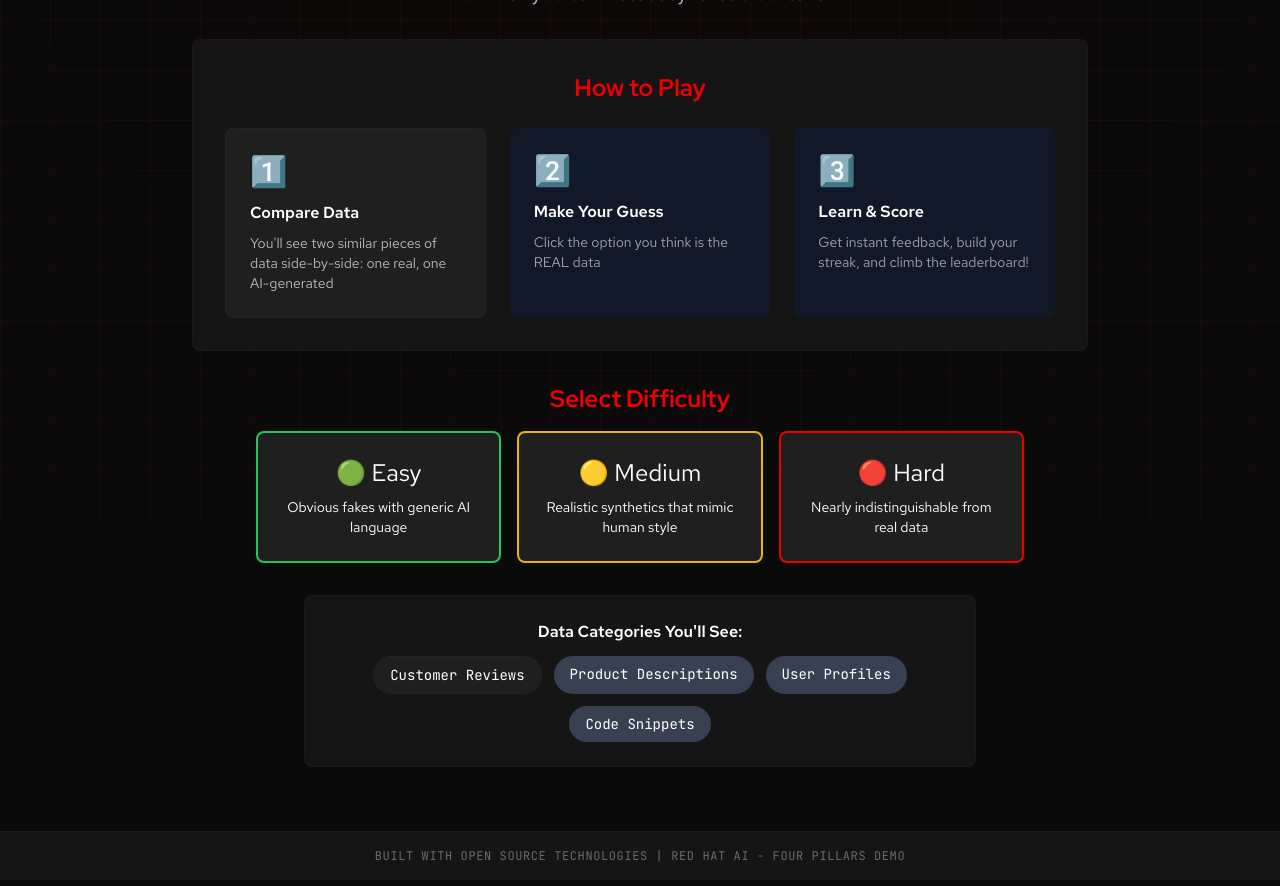
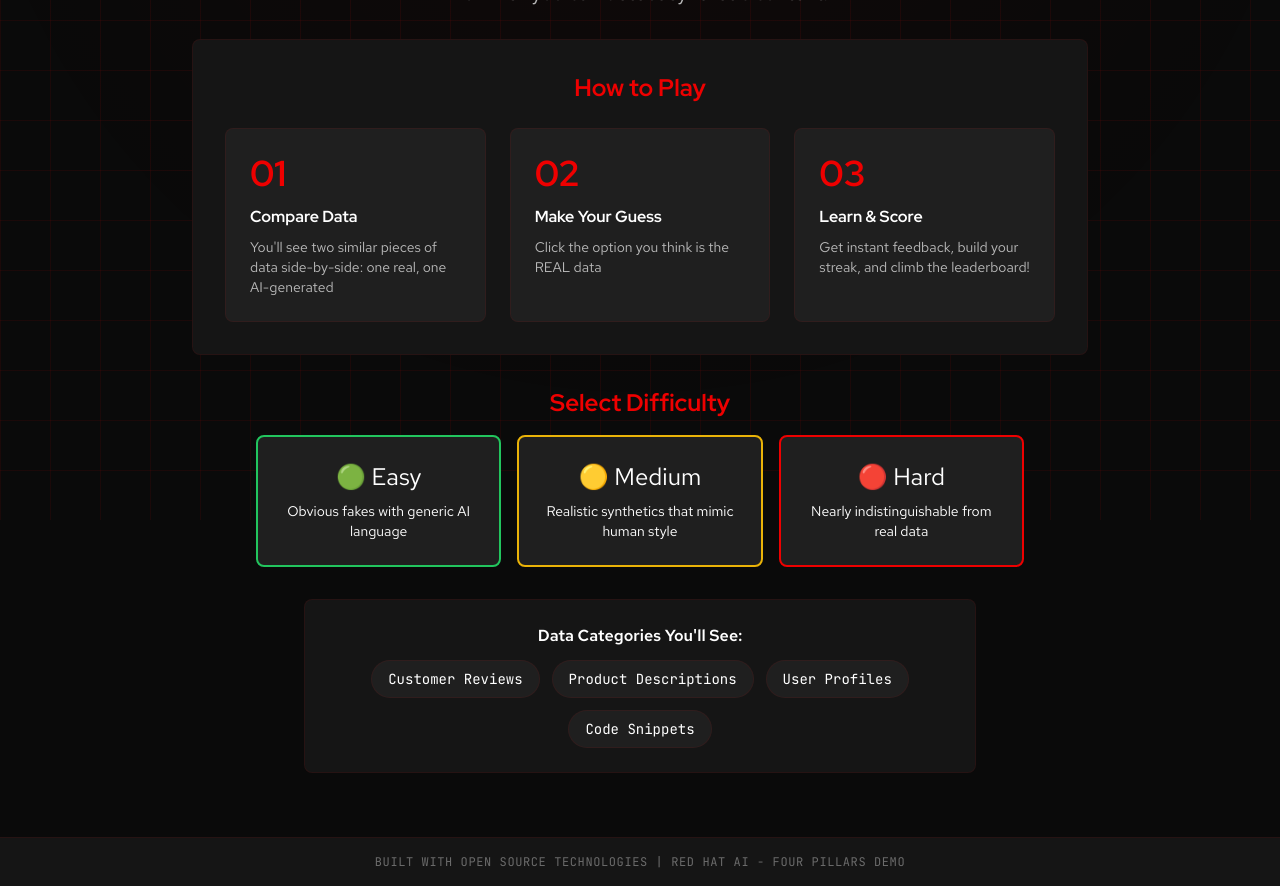
Before and after one commit to soyr-redhat/real-or-fake-synthetic-data-demo, a React (Vite) app in the folder frontend/: page / in a window 1280 px wide. Shown: the part 280-1166 px from the top of the page. Built offline with nearby package versions, Linux system fonts and the light colour scheme; no server answers.

Commit message:
update styling

```diff
--- a/frontend/src/components/GameScreen.jsx
+++ b/frontend/src/components/GameScreen.jsx
@@ -16,10 +16,21 @@ export default function GameScreen({ session, currentPair, guessResult, loading,
     ? Math.round((session.correct_guesses / session.total_guesses) * 100)
     : 0
 
+  // Auto end game when lives reach 0
+  if (session.lives === 0 && guessResult) {
+    setTimeout(() => onEndGame(), 2000)
+  }
+
   return (
     <div className="max-w-6xl mx-auto">
       {/* Stats Bar */}
-      <div className="grid grid-cols-2 md:grid-cols-5 gap-4 mb-8">
+      <div className="grid grid-cols-2 md:grid-cols-6 gap-4 mb-8">
+        <div className="bg-redhat-dark-elevated border border-redhat-grid-line rounded-lg p-4 text-center">
+          <div className="text-2xl font-mono font-bold text-redhat-red">
+            {session.lives > 0 ? '❤️'.repeat(session.lives) : '💀'}
+          </div>
+          <div className="text-xs text-redhat-text-tertiary font-mono uppercase tracking-wider">Lives</div>
+        </div>
         <div className="bg-redhat-dark-elevated border border-redhat-grid-line rounded-lg p-4 text-center">
           <div className="text-2xl font-mono font-bold text-redhat-red">{session.score}</div>
           <div className="text-xs text-redhat-text-tertiary font-mono uppercase tracking-wider">Score</div>
@@ -43,18 +54,24 @@ export default function GameScreen({ session, currentPair, guessResult, loading,
       </div>
 
       {/* Category Selector */}
-      {!guessResult && (
       <div className="mb-6">
         <h3 className="text-lg font-display font-semibold mb-3 text-redhat-red">Select Category:</h3>
         <div className="grid grid-cols-2 md:grid-cols-4 gap-3">
           {CATEGORIES.map(cat => (
             <button
               key={cat.value}
-                onClick={() => setSelectedCategory(cat.value)}
-                disabled={loading}
+              onClick={() => {
+                setSelectedCategory(cat.value)
+                if (guessResult) {
+                  onContinue(cat.value)
+                }
+              }}
+              disabled={loading && !guessResult}
               className={`p-3 rounded-lg border-2 transition ${
                 currentPair?.category === cat.value
                   ? 'bg-redhat-red border-redhat-red text-white'
+                  : selectedCategory === cat.value && !currentPair
+                  ? 'bg-redhat-red bg-opacity-20 border-redhat-red'
                   : 'bg-redhat-dark-elevated border-redhat-grid-line hover:border-redhat-red'
               }`}
             >
@@ -64,7 +81,6 @@ export default function GameScreen({ session, currentPair, guessResult, loading,
           ))}
         </div>
       </div>
-      )}
 
       {/* Main Comparison */}
       {currentPair && (
@@ -141,17 +157,19 @@ export default function GameScreen({ session, currentPair, guessResult, loading,
             </div>
             <p className="text-lg mb-4 text-redhat-text-primary">{guessResult.explanation}</p>
             <div className="flex justify-center gap-4">
+              {session.lives > 0 && (
                 <button
                   onClick={() => onContinue(selectedCategory)}
                   className="px-6 py-3 bg-redhat-red hover:bg-redhat-red-hover border border-redhat-red rounded-lg font-mono uppercase tracking-wider font-semibold transition"
                 >
                   Next Challenge
                 </button>
+              )}
               <button
                 onClick={onEndGame}
                 className="px-6 py-3 bg-redhat-dark-elevated border border-redhat-grid-line hover:border-redhat-red rounded-lg font-mono uppercase tracking-wider font-semibold transition"
               >
-                End Game
+                {session.lives === 0 ? 'View Results' : 'End Game'}
               </button>
             </div>
           </div>
--- a/frontend/src/components/Leaderboard.jsx
+++ b/frontend/src/components/Leaderboard.jsx
@@ -25,51 +25,51 @@ export default function Leaderboard({ apiUrl }) {
 
   if (loading) {
     return (
-      <div className="bg-gray-800 rounded-lg p-8 text-center">
-        <div className="animate-spin inline-block w-8 h-8 border-4 border-redhat border-t-transparent rounded-full"></div>
-        <p className="mt-4 text-gray-400">Loading leaderboard...</p>
+      <div className="bg-redhat-dark-surface border border-redhat-grid-line rounded-lg p-8 text-center">
+        <div className="animate-spin inline-block w-8 h-8 border-4 border-redhat-red border-t-transparent rounded-full"></div>
+        <p className="mt-4 text-redhat-text-secondary font-mono">Loading leaderboard...</p>
       </div>
     )
   }
 
   return (
-    <div className="bg-gray-800 rounded-lg p-6">
-      <h2 className="text-2xl font-bold mb-6 text-center">
-        <span className="text-redhat">🏆</span> Top Detectives
+    <div className="bg-redhat-dark-surface border border-redhat-grid-line rounded-lg p-6">
+      <h2 className="text-2xl font-display font-bold mb-6 text-center text-redhat-text-primary">
+        <span className="text-redhat-red">🏆</span> Top Detectives
       </h2>
 
       {leaderboard.length === 0 ? (
-        <p className="text-center text-gray-400">No scores yet. Be the first!</p>
+        <p className="text-center text-redhat-text-secondary font-mono">No scores yet. Be the first!</p>
       ) : (
         <div className="overflow-x-auto">
           <table className="w-full">
             <thead>
-              <tr className="border-b border-gray-700">
-                <th className="py-3 px-4 text-left">Rank</th>
-                <th className="py-3 px-4 text-left">Name</th>
-                <th className="py-3 px-4 text-right">Score</th>
-                <th className="py-3 px-4 text-right">Accuracy</th>
+              <tr className="border-b border-redhat-grid-line">
+                <th className="py-3 px-4 text-left font-mono text-redhat-text-tertiary uppercase text-xs tracking-wider">Rank</th>
+                <th className="py-3 px-4 text-left font-mono text-redhat-text-tertiary uppercase text-xs tracking-wider">Name</th>
+                <th className="py-3 px-4 text-right font-mono text-redhat-text-tertiary uppercase text-xs tracking-wider">Score</th>
+                <th className="py-3 px-4 text-right font-mono text-redhat-text-tertiary uppercase text-xs tracking-wider">Accuracy</th>
               </tr>
             </thead>
             <tbody>
               {leaderboard.map((entry, index) => (
                 <tr
                   key={index}
-                  className={`border-b border-gray-700 ${
-                    index < 3 ? 'bg-gray-900 bg-opacity-50' : ''
+                  className={`border-b border-redhat-grid-line ${
+                    index < 3 ? 'bg-redhat-dark-elevated' : ''
                   }`}
                 >
                   <td className="py-3 px-4">
                     {index === 0 && <span className="text-2xl">🥇</span>}
                     {index === 1 && <span className="text-2xl">🥈</span>}
                     {index === 2 && <span className="text-2xl">🥉</span>}
-                    {index > 2 && <span className="text-gray-400">#{index + 1}</span>}
+                    {index > 2 && <span className="text-redhat-text-tertiary font-mono">#{index + 1}</span>}
                   </td>
-                  <td className="py-3 px-4 font-semibold">{entry.name}</td>
-                  <td className="py-3 px-4 text-right text-redhat font-bold">
+                  <td className="py-3 px-4 font-semibold text-redhat-text-primary font-text">{entry.name}</td>
+                  <td className="py-3 px-4 text-right text-redhat-red font-bold font-mono text-lg">
                     {entry.score}
                   </td>
-                  <td className="py-3 px-4 text-right text-green-500">
+                  <td className="py-3 px-4 text-right text-green-400 font-mono">
                     {Math.round(entry.accuracy * 100)}%
                   </td>
                 </tr>
--- a/frontend/src/components/StartScreen.jsx
+++ b/frontend/src/components/StartScreen.jsx
@@ -13,23 +13,23 @@ export default function StartScreen({ onStart, loading }) {
         <h3 className="text-2xl font-display font-semibold mb-6 text-redhat-red">How to Play</h3>
         <div className="grid md:grid-cols-3 gap-6 text-left">
           <div className="bg-redhat-dark-elevated border border-redhat-grid-line p-6 rounded-lg">
-            <div className="text-3xl mb-3">1️⃣</div>
-            <h4 className="font-semibold mb-2 text-redhat-text-primary">Compare Data</h4>
-            <p className="text-sm text-redhat-text-secondary">
+            <div className="text-4xl mb-3 font-display text-redhat-red">01</div>
+            <h4 className="font-display font-semibold mb-2 text-redhat-text-primary">Compare Data</h4>
+            <p className="text-sm text-redhat-text-secondary font-text">
               You'll see two similar pieces of data side-by-side: one real, one AI-generated
             </p>
           </div>
-          <div className="bg-gray-900 p-6 rounded-lg">
-            <div className="text-3xl mb-3">2️⃣</div>
-            <h4 className="font-semibold mb-2">Make Your Guess</h4>
-            <p className="text-sm text-gray-400">
+          <div className="bg-redhat-dark-elevated border border-redhat-grid-line p-6 rounded-lg">
+            <div className="text-4xl mb-3 font-display text-redhat-red">02</div>
+            <h4 className="font-display font-semibold mb-2 text-redhat-text-primary">Make Your Guess</h4>
+            <p className="text-sm text-redhat-text-secondary font-text">
               Click the option you think is the REAL data
             </p>
           </div>
-          <div className="bg-gray-900 p-6 rounded-lg">
-            <div className="text-3xl mb-3">3️⃣</div>
-            <h4 className="font-semibold mb-2">Learn & Score</h4>
-            <p className="text-sm text-gray-400">
+          <div className="bg-redhat-dark-elevated border border-redhat-grid-line p-6 rounded-lg">
+            <div className="text-4xl mb-3 font-display text-redhat-red">03</div>
+            <h4 className="font-display font-semibold mb-2 text-redhat-text-primary">Learn & Score</h4>
+            <p className="text-sm text-redhat-text-secondary font-text">
               Get instant feedback, build your streak, and climb the leaderboard!
             </p>
           </div>
@@ -85,9 +85,9 @@ export default function StartScreen({ onStart, loading }) {
         <h4 className="font-semibold mb-3 text-redhat-text-primary">Data Categories You'll See:</h4>
         <div className="flex flex-wrap justify-center gap-3 text-sm font-mono">
           <span className="bg-redhat-dark-elevated border border-redhat-grid-line px-4 py-2 rounded-full">Customer Reviews</span>
-          <span className="bg-gray-700 px-4 py-2 rounded-full">Product Descriptions</span>
-          <span className="bg-gray-700 px-4 py-2 rounded-full">User Profiles</span>
-          <span className="bg-gray-700 px-4 py-2 rounded-full">Code Snippets</span>
+          <span className="bg-redhat-dark-elevated border border-redhat-grid-line px-4 py-2 rounded-full">Product Descriptions</span>
+          <span className="bg-redhat-dark-elevated border border-redhat-grid-line px-4 py-2 rounded-full">User Profiles</span>
+          <span className="bg-redhat-dark-elevated border border-redhat-grid-line px-4 py-2 rounded-full">Code Snippets</span>
         </div>
       </div>
     </div>
```
Also changed, not shown: 2 other files (tests, documents, lock files or other folders). Lines whose indentation alone changed are shown as unchanged.
